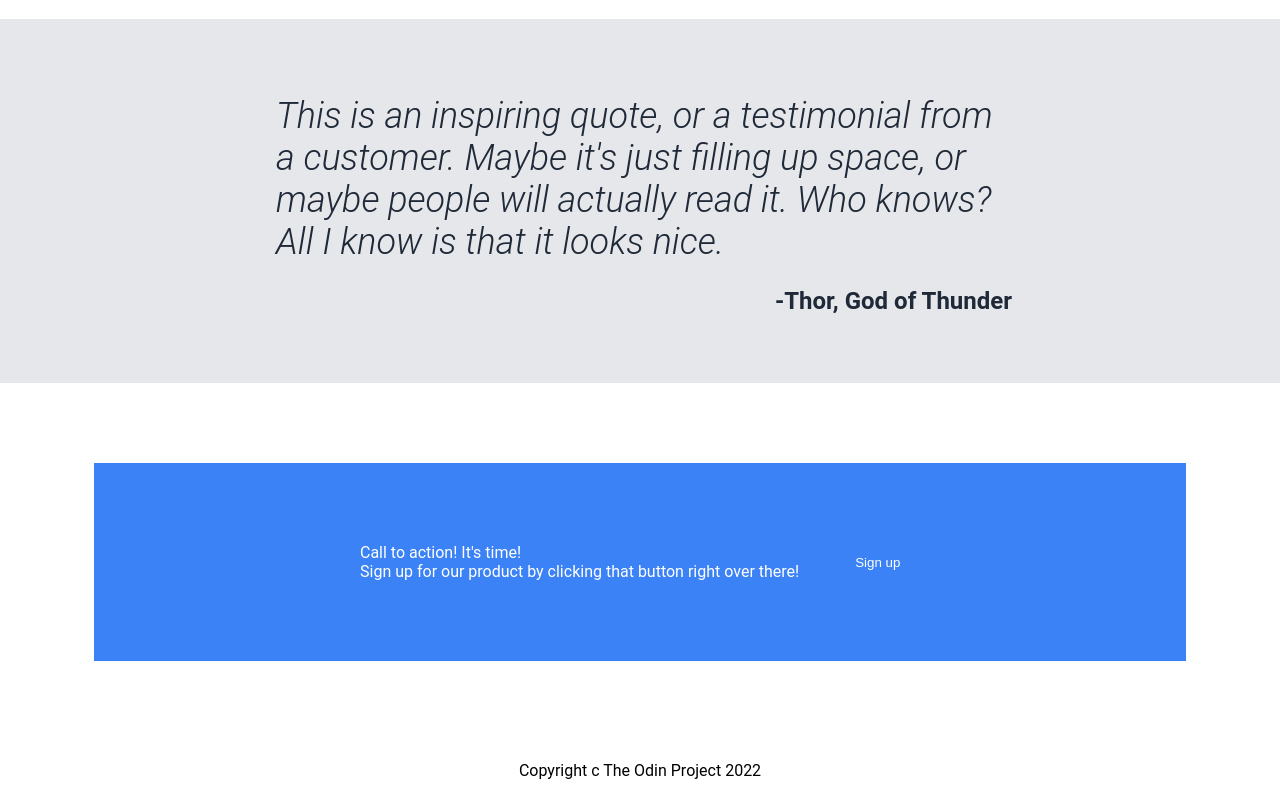
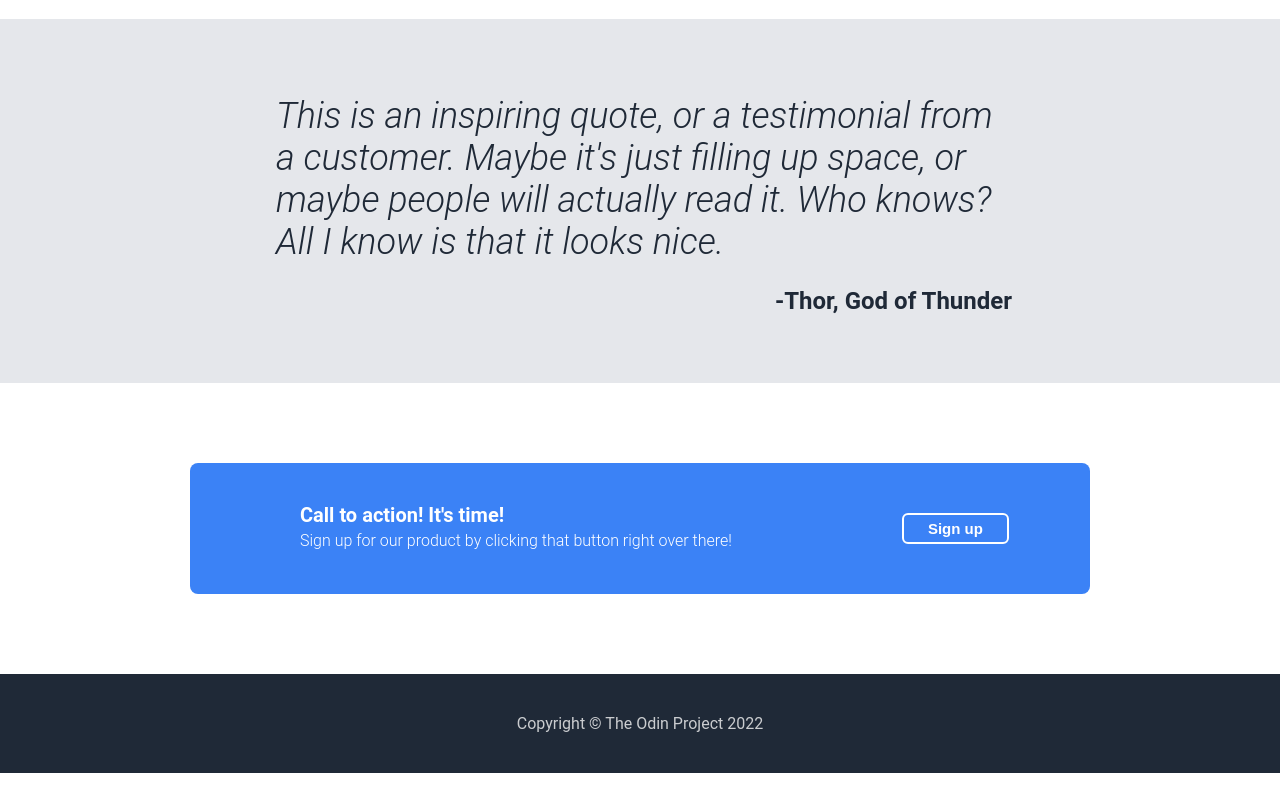
Before and after one commit to sakshichauhan06/landing-page, a plain HTML site: page index.html in a window 1280 px wide. Shown: the part 957-1757 px from the top of the page. After the commit the page ends 1730 px from the top, so only its background shows below. Drawn offline with Linux system fonts and the light colour scheme.

Commit message:
final changes

```diff
--- a/index.html
+++ b/index.html
@@ -78,7 +78,7 @@
             </div>
         </div>
         <div class="five">
-            Copyright c The Odin Project 2022
+            Copyright © The Odin Project 2022
         </div>
     </div>
 </body>
--- a/style.css
+++ b/style.css
@@ -30,7 +30,10 @@ ul {
 }
 
 li {
-    margin: 12px
+    cursor: pointer;
+    margin: 12px;
+    font-weight: 360;
+    color: #c0c3c9;
 }
 
 .header-links {
@@ -78,6 +81,7 @@ li {
     background-color: #3b82f6;
     font-size: 15px;
     font-weight: bolder;
+    cursor: pointer;
     color: #fff;
 }
 
@@ -150,33 +154,56 @@ li {
 
 /* part four of the page, the banner part */
 .four {
-    padding: 80px 94px;
+    padding: 80px 190px;
+}
+
+.bottom-btn {
+    /* padding: 2px 10px;
+    border: 10px white;
+    background-color: #3b82f6;
+    color: white;
+    border-radius: 10px; */
+    margin: 10px;
+    padding: 1px 24px;
+    background-color: #3b82f6;
+    border: 2px solid #fff;
+    border-radius: 6px;
+    color: #fff;
+    font-size: 15px;
+    font-weight: 600;
+    cursor: pointer;
+    justify-content: flex-end;
+    /* button wrapping */
 }
 
 .banner {
     display: flex;
-    padding: 80px 220px;
+    padding: 40px 20px;
+    border-radius: 8px;
     background-color: #3b82f6;
 }
 
 .contact {
-    padding: 0 46px;
+    padding: 0 160px 0 90px;
     color: #fff;
 }
 
-.bottom-btn {
-    padding: 2px 10px;
-    border: 3px white;
-    background-color: #3b82f6;
-    color: white;
-    border-radius: 10px;
-    justify-content: flex-end;
-    /* button wrapping */
+.call {
+    font-size: 20px;
+    font-weight: bold;
+}
+
+.brief {
+    padding: 4px 0;
+    font-weight: 300;
 }
 
 /* last part of the page */
 .five {
     align-items: flex-end;
-    padding: 20px;
+    padding: 40px;
     text-align: center;
+    background-color: #1f2937;
+    color: #cacccf;
+    font-size: 16px;
 }
```
